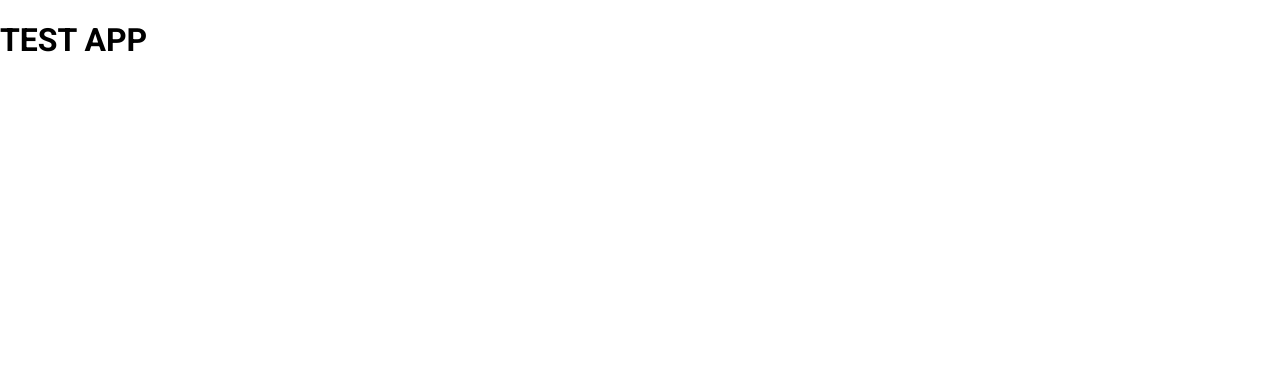
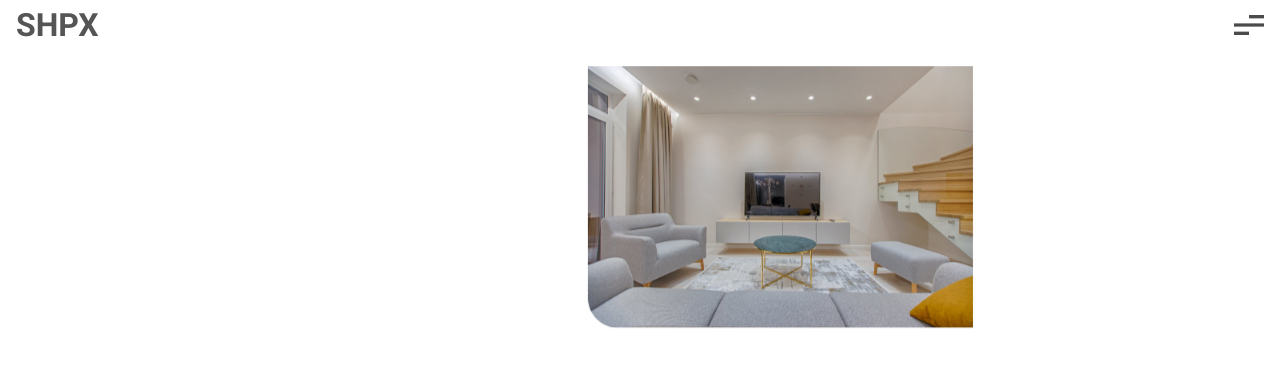
Before and after one commit to Khabub/webdev-learning-shpx, a React (Create React App) app: page / in a window 1280 px wide. Shown: the top 368 px of the page. Built offline with nearby package versions, Linux system fonts and the light colour scheme.

Commit message:
Set MainWindow

```diff
--- a/src/App.css
+++ /dev/null
@@ -1,5 +0,0 @@
-body {
-  margin: 0;
-  padding: 0;
-  font-family: 'Roboto', sans-serif;
-}
--- a/src/App.js
+++ b/src/App.js
@@ -1,10 +1,14 @@
-import './App.css';
+import * as S from "./App_styles";
+import MainWindow from "./components/Layout/MainWindow/MainWindow";
+import NavigationPanel from "./components/Layout/NavigationPanel/NavigationPanel";
+
 
 const App = () => {
   return (
-    <div>
-    <h1>TEST APP</h1>
-    </div>
+    <S.Container>
+      <NavigationPanel />
+      <MainWindow />
+    </S.Container>
   );
 }
 
--- /dev/null
+++ b/src/App_styles.js
@@ -0,0 +1,7 @@
+import styled from "styled-components";
+
+export const Container = styled.div`
+  display: flex;
+  justify-content: center;
+  align-items: center;
+`;
--- /dev/null
+++ b/src/components/Layout/MainWindow/MainWindow.js
@@ -0,0 +1,13 @@
+import mainImage from "../../../assets/home_image.png";
+import * as S from "./MainWindow_styles";
+
+const MainWindow = () => {
+
+  return (
+    <S.Container>
+      <img src={mainImage} alt="main"></img>
+    </S.Container>
+  );
+};
+
+export default MainWindow;
--- /dev/null
+++ b/src/components/Layout/MainWindow/MainWindow_styles.js
@@ -0,0 +1,19 @@
+import styled from "styled-components";
+
+export const Container = styled.div`
+  display: flex;
+  justify-content: center;
+  align-items: flex-start;
+  margin-top: 50px;
+  overflow-x: hidden;
+  height: 400px;
+  position: relative;
+
+  img {
+    position: fixed;
+    border-bottom-left-radius: 50px;
+    transform: translateX(140px) translateY(-180px) scale(0.4);
+
+  }
+
+`;
--- /dev/null
+++ b/src/components/Layout/NavigationPanel/NavigationPanel.js
@@ -0,0 +1,14 @@
+import * as S from "./NavigationPanel_styles";
+import hamIcon from "../../../assets/hamMenu_icon.png"
+
+const NavigationPanel = () => {
+
+  return (
+    <S.Container>
+        <h1>SHPX</h1>
+        <img src={hamIcon} alt="ham icon"></img>
+    </S.Container>
+  );
+};
+
+export default NavigationPanel;
--- /dev/null
+++ b/src/components/Layout/NavigationPanel/NavigationPanel_styles.js
@@ -0,0 +1,24 @@
+import styled from "styled-components";
+
+export const Container = styled.div`
+  display: flex;
+  justify-content: space-between;
+  align-items: center;
+  height: 50px;
+  width: 100vw;
+  position: fixed;
+  top: 0;
+  color: #555;
+  background-color: #fff;
+  z-index: 10;
+
+  h1 {
+    margin-left: 1rem;
+  }
+
+  img {
+    margin-right: 1rem;
+  }
+
+
+`;
--- /dev/null
+++ b/src/index.css
@@ -0,0 +1,5 @@
+body {
+  margin: 0;
+  padding: 0;
+  font-family: 'Roboto', sans-serif;
+}
--- a/src/index.js
+++ b/src/index.js
@@ -1,6 +1,7 @@
 import React from 'react';
 import ReactDOM from 'react-dom/client';
 import App from './App';
+import "./index.css";
 
 const root = ReactDOM.createRoot(document.getElementById('root'));
 root.render(
```
Also changed, not shown: src/components/UI/Card/Card.js (added).
